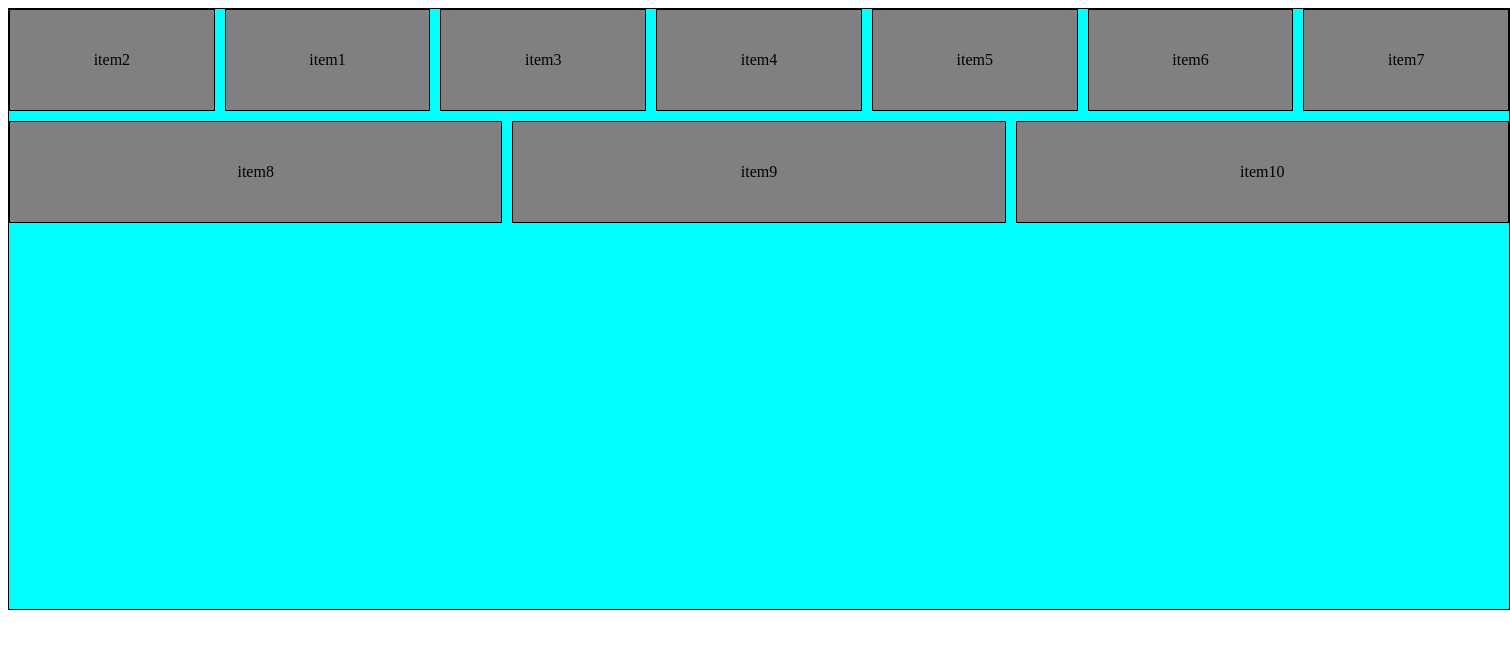
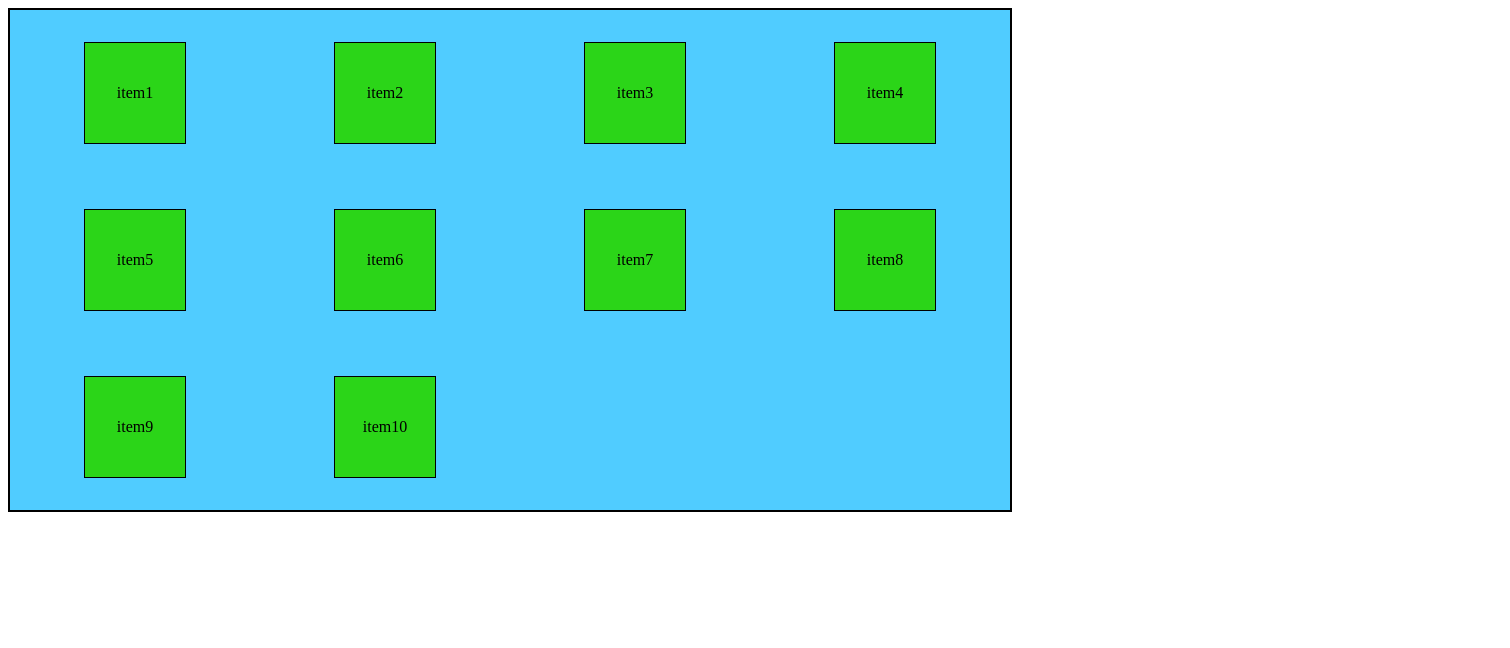
Before and after one commit to noth-257/CSS-CSE11, a plain HTML site: page flexbox.html in a window 1280 px wide. Shown: the whole page, 1510 px wide, since content can reach past the window. Drawn offline with Linux system fonts and the light colour scheme.

Commit message:
grid.html

```diff
--- a/style.css
+++ b/style.css
@@ -31,15 +31,15 @@ div{
     align-content:center;
     border: 5px solid black;
 } */
-.container{
+/* .container{
     display: flex;
     height: 600px;
     width: 1500px;
     border: 1px solid black;
     background-color: aqua;
-    /* flex-direction: column-reverse; */
+    flex-direction: column-reverse;
     flex-wrap: wrap;
-    /* justify-content: space-between;  */
+    justify-content: space-between;
     align-items: stretch;
     align-content: start;
     gap: 10px;
@@ -57,4 +57,40 @@ div{
 .item2{
     order: -1;
     align-self: flex-end;
+} */
+
+.container{
+    display: grid;
+    height: 500px;
+    width: 1000px;
+    background-color: #50CCFF;
+    border: 2px solid rgb(0, 0, 0);
+    grid-template-columns: 1fr 1fr 1fr 1fr;
+    grid-template-rows: repeat(3,1fr);
+    /* grid-template-areas: "header header header header" "main main . sidebar" "footer footer footer footer"; */
+    justify-items: center;
+    align-items: center;
+
+
 }
+.item{
+    height: 100px;
+    width: 100px;
+    background-color: #2BD518;
+    align-content: center;
+    text-align: center;
+    color: rgb(0, 0, 0);
+    border: solid 1px black;
+}
+/* .item1{
+    grid-area:header;
+}
+.item2{
+    grid-area:main;
+}
+.item3{
+    grid-area:sidebar;
+}
+.item4{
+    grid-area:footer ;
+}*/
```
Also changed, not shown: grid.html (added, +17 -0 lines).
